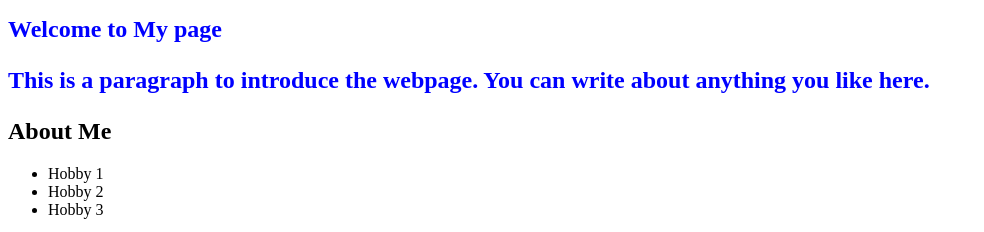
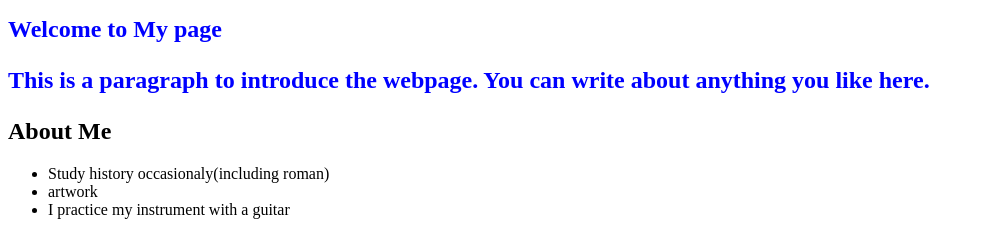
Before and after one commit to Christofu-art/MyWebpage.html, a plain HTML site: page MyWebpage.html in a window 1280 px wide. Shown: the top 232 px of the page, without its empty margins (0-984 px from the left). Drawn offline with Linux system fonts and the light colour scheme.

Commit message:
MyWebpage.html

```diff
--- a/MyWebpage.html
+++ b/MyWebpage.html
@@ -1,4 +1,3 @@
-
 <!DOCTYPE html>
 <html>
 <head>
@@ -18,9 +17,9 @@
 
    <!-- Unordered List -->
    <ul>
-       <li>Hobby 1</li>
-       <li>Hobby 2</li>
-       <li>Hobby 3</li>
+       <li>Study history occasionaly(including roman)</li>
+       <li>artwork</li>
+       <li>I practice my instrument with a guitar</li>
    </ul>
 
    <!-- Image -->
```
